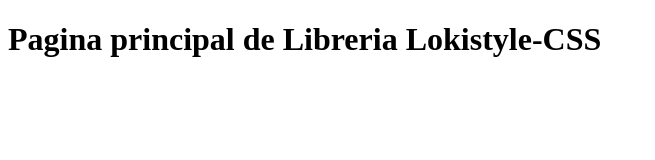
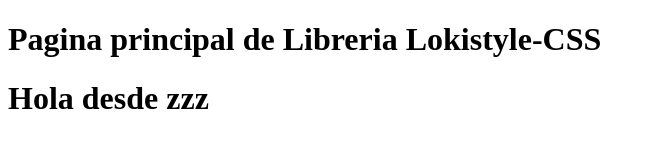
Before and after one commit to victorg14/Lokistyle-css, a plain HTML site: page index.html in a window 1280 px wide. Shown: the whole page, without its empty margins (0-655 px from the left). Drawn offline with Linux system fonts and the light colour scheme.

Commit message:
archivo actualizado zzz

```diff
--- a/index.html
+++ b/index.html
@@ -7,5 +7,6 @@
 </head>
 <body>
     <h1>Pagina principal de Libreria Lokistyle-CSS</h1>
+    <h1>Hola desde zzz</h1>
 </body>
 </html>
```
